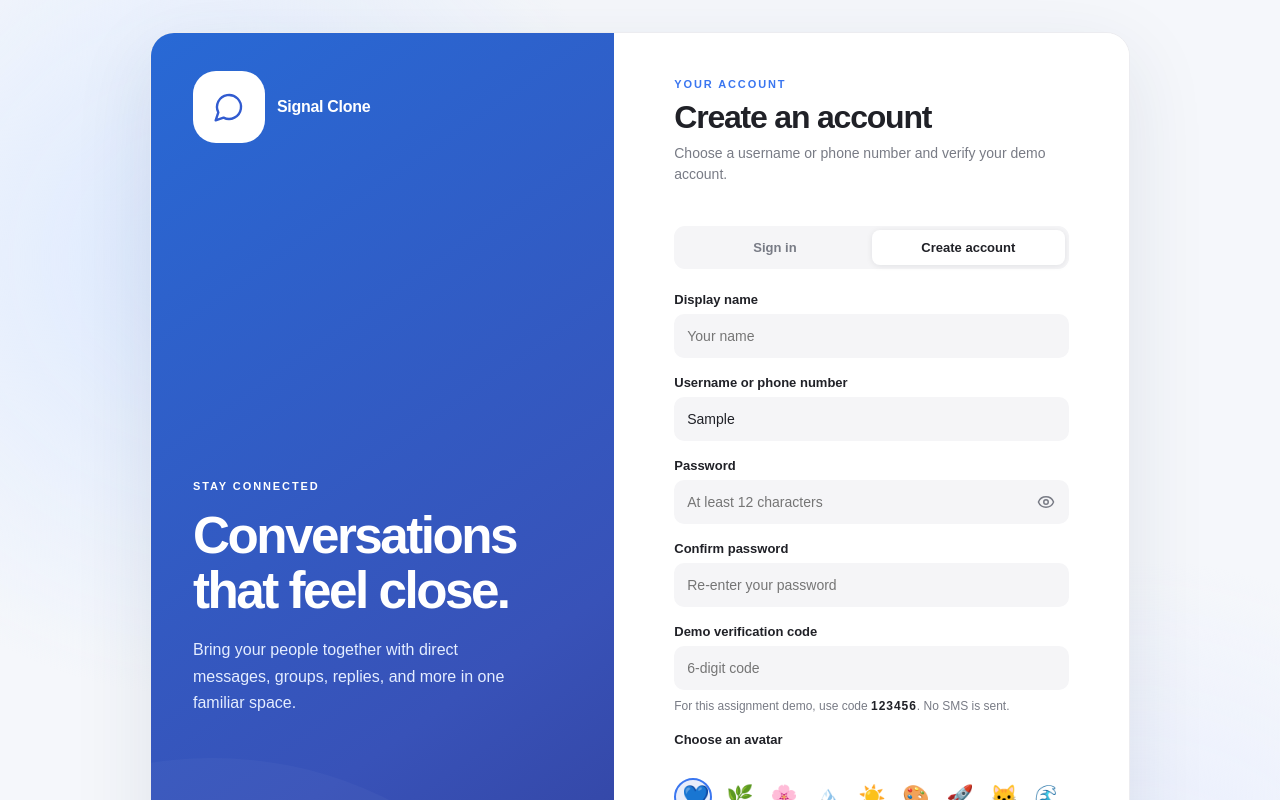
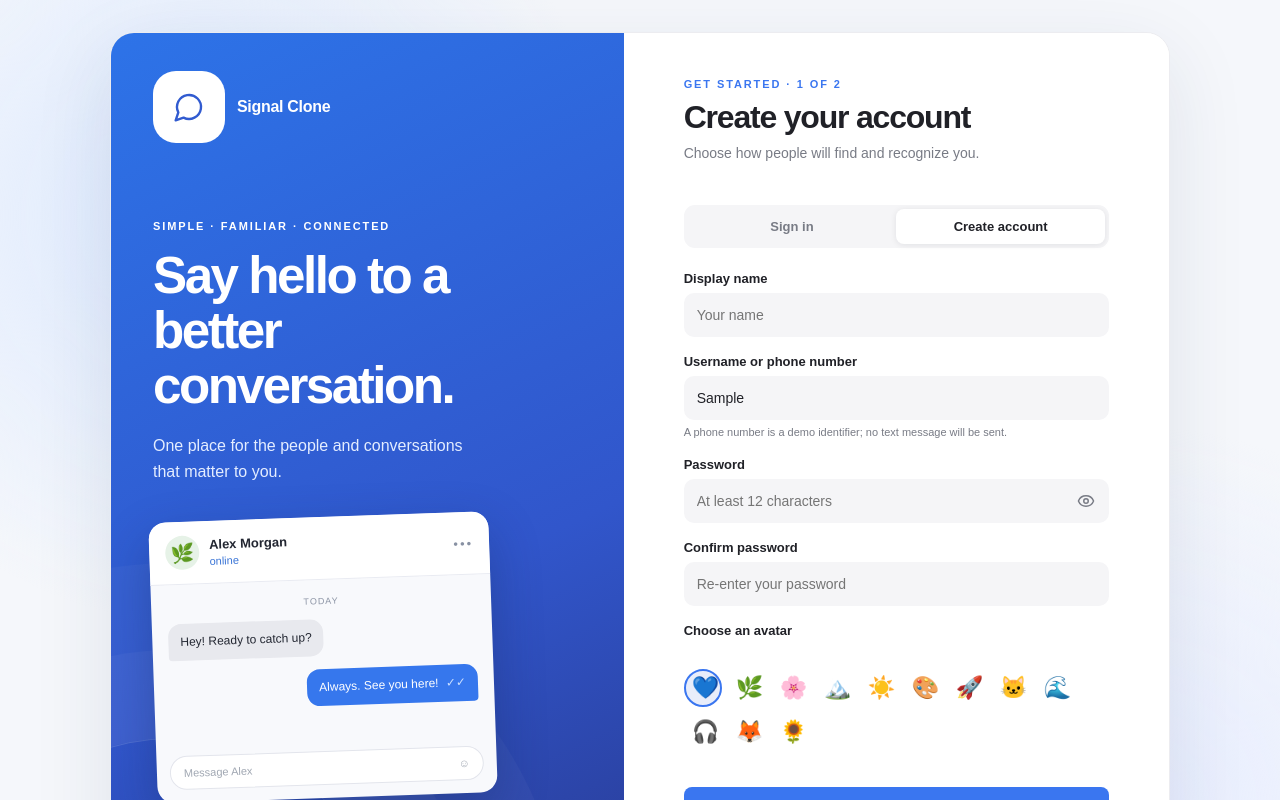
Before and after one commit to Thunderbirdmen/signal-clone, a Next.js app in the folder frontend/: page / in a window 1280 px wide. Both pictures are taken after typing "Sample", "Sample123" into the empty fields and a click on the button "Create account". Shown: the top 800 px of the page. Built offline with nearby package versions, Linux system fonts and the light colour scheme; no server answers.

Commit message:
Polish two-step onboarding and session recovery

```diff
--- a/frontend/src/app/globals.css
+++ b/frontend/src/app/globals.css
@@ -227,10 +227,10 @@ small {
   padding: 32px 20px 18px;
 }
 .auth-shell {
-  width: min(980px, 100%);
+  width: min(1060px, 100%);
   min-height: 650px;
   display: grid;
-  grid-template-columns: minmax(320px, 0.9fr) minmax(400px, 1fr);
+  grid-template-columns: minmax(320px, 0.94fr) minmax(400px, 1fr);
   background: var(--bg);
   border: 1px solid var(--line);
   border-radius: 24px;
@@ -243,7 +243,7 @@ small {
   justify-content: space-between;
   padding: 38px 42px;
   color: #fff;
-  background: linear-gradient(145deg, #2869d5, #3852b8 62%, #303a92);
+  background: linear-gradient(155deg, #2d73e8, #3156cb 62%, #293b95);
   position: relative;
   overflow: hidden;
 }
@@ -290,6 +290,18 @@ small {
   line-height: 1.65;
   max-width: 320px;
 }
+.auth-chat-preview { max-width: 340px; margin-top: 31px; overflow: hidden; border-radius: 17px; background: #f8f9fc; color: #222631; box-shadow: 0 20px 50px #12265b55; transform: rotate(-2deg); }
+.auth-preview-top { display: flex; align-items: center; gap: 10px; padding: 14px 16px; background: white; border-bottom: 1px solid #e9ebf2; font-size: 13px; }
+.auth-preview-top small { color: #3974d6; font-size: 11px; margin-top: 3px; }
+.auth-preview-avatar { width: 34px; height: 34px; display: grid; place-items: center; border-radius: 50%; background: #e6f2e7; font-size: 19px; }
+.auth-preview-dots { margin-left: auto; color: #8891a3; letter-spacing: 2px; }
+.auth-preview-messages { min-height: 171px; padding: 16px; display: flex; flex-direction: column; gap: 13px; align-items: flex-start; }
+.auth-preview-day { align-self: center; color: #8c94a5; font-size: 9px; letter-spacing: 1px; }
+.auth-preview-incoming, .auth-preview-outgoing { max-width: 84%; padding: 10px 12px; border-radius: 13px; font-size: 12px; line-height: 1.4; }
+.auth-preview-incoming { background: #e8e9ee; border-bottom-left-radius: 4px; }
+.auth-preview-outgoing { align-self: flex-end; background: #3677ed; color: white; border-bottom-right-radius: 4px; }
+.auth-preview-outgoing span { color: #c9deff; margin-left: 4px; }
+.auth-preview-compose { margin: 0 13px 13px; padding: 10px 13px; border: 1px solid #e3e5ec; border-radius: 20px; background: white; color: #a0a7b2; font-size: 11px; display: flex; justify-content: space-between; }
 .auth-intro-foot {
   display: flex;
   align-items: center;
@@ -362,6 +374,13 @@ small {
 .auth-password-field button:hover { background: var(--surface); }
 .auth-otp-note { margin: -9px 0 0; color: var(--muted); font-size: 12px; line-height: 1.45; }
 .auth-otp-note strong { color: var(--text); letter-spacing: 0.08em; }
+.auth-field-help { margin: -12px 0 0; color: var(--muted); font-size: 11px; line-height: 1.4; }
+.auth-code-input { text-align: center; letter-spacing: 0.5em; font-size: 22px !important; font-weight: 700; }
+.auth-verification-icon { width: 56px; height: 56px; display: grid; place-items: center; border-radius: 17px; background: var(--selected); color: var(--blue); }
+.auth-back { color: var(--blue); font-size: 13px; display: flex; align-items: center; gap: 5px; width: fit-content; padding: 4px 0; }
+.auth-back:hover { text-decoration: underline; }
+.auth-demo-toggle { width: 100%; min-height: 42px; color: var(--blue); border: 1px solid var(--line); border-radius: 9px; font-size: 13px; font-weight: 650; }
+.auth-demo-toggle:hover { background: var(--surface); }
 .auth-avatar-label { font-size: 13px; font-weight: 650; }
 .auth-submit { min-height: 45px; margin-top: 5px; justify-content: center; gap: 9px; }
 .auth-error { margin: 0; }
@@ -411,6 +430,7 @@ small {
 .demo-buttons {
   display: flex;
   gap: 8px;
+  margin-top: 10px;
 }
 .demo-buttons button {
   border: 1px solid var(--line);
--- a/frontend/src/components/Auth.tsx
+++ b/frontend/src/components/Auth.tsx
@@ -1,5 +1,5 @@
 import { useState } from "react";
-import { ArrowRight, Eye, EyeOff, LockKeyhole, ShieldCheck } from "lucide-react";
+import { ArrowLeft, ArrowRight, Eye, EyeOff, LockKeyhole, ShieldCheck } from "lucide-react";
 import { api, post, User, AVATARS } from "@/lib/api";
 import { SignalLogo } from "./ui";
 
@@ -7,6 +7,8 @@ type Mode = "signin" | "signup";
 
 export default function Auth({ onLogin }: { onLogin: (token: string, user: User) => void }) {
   const [mode, setMode] = useState<Mode>("signin");
+  const [step, setStep] = useState<"details" | "verify">("details");
+  const [showDemo, setShowDemo] = useState(false);
   const [username, setUsername] = useState("");
   const [name, setName] = useState("");
   const [avatar, setAvatar] = useState("💙");
@@ -19,6 +21,7 @@ export default function Auth({ onLogin }: { onLogin: (token: string, user: User)
 
   function changeMode(next: Mode) {
     setMode(next);
+    setStep("details");
     setError("");
     setPassword("");
     setConfirmation("");
@@ -27,8 +30,13 @@ export default function Auth({ onLogin }: { onLogin: (token: string, user: User)
   }
 
   async function submit() {
-    if (mode === "signup" && password !== confirmation) {
-      setError("Passwords do not match.");
+    if (mode === "signup" && step === "details") {
+      if (password !== confirmation) {
+        setError("Passwords do not match.");
+        return;
+      }
+      setError("");
+      setStep("verify");
       return;
     }
     setBusy(true);
@@ -70,49 +78,61 @@ export default function Auth({ onLogin }: { onLogin: (token: string, user: User)
         <aside className="auth-intro">
           <div className="auth-brand"><SignalLogo /><span>Signal Clone</span></div>
           <div className="auth-intro-copy">
-            <span className="auth-eyebrow">STAY CONNECTED</span>
-            <h1>Conversations that feel close.</h1>
-            <p>Bring your people together with direct messages, groups, replies, and more in one familiar space.</p>
+            <span className="auth-eyebrow">SIMPLE · FAMILIAR · CONNECTED</span>
+            <h1>Say hello to a better conversation.</h1>
+            <p>One place for the people and conversations that matter to you.</p>
+            <div className="auth-chat-preview" aria-hidden="true">
+              <div className="auth-preview-top"><span className="auth-preview-avatar">🌿</span><span><strong>Alex Morgan</strong><small>online</small></span><span className="auth-preview-dots">•••</span></div>
+              <div className="auth-preview-messages"><span className="auth-preview-day">TODAY</span><div className="auth-preview-incoming">Hey! Ready to catch up?</div><div className="auth-preview-outgoing">Always. See you here! <span>✓✓</span></div></div>
+              <div className="auth-preview-compose">Message Alex <span>☺</span></div>
+            </div>
           </div>
-          <div className="auth-intro-foot"><ShieldCheck size={18} aria-hidden="true" /><span>Educational project · Not an official Signal app</span></div>
+          <div className="auth-intro-foot"><ShieldCheck size={18} aria-hidden="true" /><span>Signal-inspired educational project · Not affiliated with Signal</span></div>
         </aside>
         <section className="auth-card" aria-label="Account access">
           <div className="auth-mobile-brand"><SignalLogo /><span>Signal Clone</span></div>
           <div className="auth-heading">
-            <span className="auth-eyebrow">YOUR ACCOUNT</span>
-            <h2>{mode === "signin" ? "Welcome back" : "Create an account"}</h2>
-            <p>{mode === "signin" ? "Sign in to continue your conversations." : "Choose a username or phone number and verify your demo account."}</p>
+            <span className="auth-eyebrow">{mode === "signup" ? `GET STARTED · ${step === "details" ? "1 OF 2" : "2 OF 2"}` : "WELCOME BACK"}</span>
+            <h2>{mode === "signin" ? "Sign in" : step === "details" ? "Create your account" : "Verify your account"}</h2>
+            <p>{mode === "signin" ? "Continue to your conversations." : step === "details" ? "Choose how people will find and recognize you." : `Enter the demo code to finish creating ${username.trim()}.`}</p>
           </div>
-          <div className="auth-tabs" role="tablist" aria-label="Account action">
-            <button type="button" role="tab" aria-selected={mode === "signin"} className={mode === "signin" ? "active" : ""} onClick={() => changeMode("signin")} disabled={busy}>Sign in</button>
-            <button type="button" role="tab" aria-selected={mode === "signup"} className={mode === "signup" ? "active" : ""} onClick={() => changeMode("signup")} disabled={busy}>Create account</button>
+          <div className="auth-tabs" role="group" aria-label="Account action">
+            <button type="button" aria-pressed={mode === "signin"} className={mode === "signin" ? "active" : ""} onClick={() => changeMode("signin")} disabled={busy}>Sign in</button>
+            <button type="button" aria-pressed={mode === "signup"} className={mode === "signup" ? "active" : ""} onClick={() => changeMode("signup")} disabled={busy}>Create account</button>
           </div>
           <form className="auth-form" onSubmit={(e) => { e.preventDefault(); void submit(); }}>
+            {mode === "signup" && step === "verify" ? <>
+              <div className="auth-verification-icon"><LockKeyhole size={26} aria-hidden="true" /></div>
+              <label>6-digit verification code<input className="auth-code-input" autoFocus autoComplete="one-time-code" inputMode="numeric" pattern="[0-9]{6}" maxLength={6} value={otp} onChange={(e) => setOtp(e.target.value.replace(/\D/g, "").slice(0, 6))} required placeholder="••••••" disabled={busy} /></label>
+              <p className="auth-otp-note">This assignment uses a fixed mock code: <strong>123456</strong>. No SMS is sent and this does not verify phone ownership.</p>
+              <button className="auth-back" type="button" onClick={() => { setStep("details"); setError(""); }} disabled={busy}><ArrowLeft size={16} /> Edit account details</button>
+            </> : <>
             {mode === "signup" && <label>Display name<input autoComplete="name" value={name} onChange={(e) => setName(e.target.value)} required maxLength={60} placeholder="Your name" disabled={busy} /></label>}
             <label>Username or phone number<input autoComplete="username" value={username} onChange={(e) => setUsername(e.target.value)} required minLength={3} maxLength={64} spellCheck={false} placeholder="Username or phone number" disabled={busy} /></label>
+            {mode === "signup" && <p className="auth-field-help">A phone number is a demo identifier; no text message will be sent.</p>}
             <label>Password<span className="auth-password-field">
               <input type={showPassword ? "text" : "password"} autoComplete={mode === "signin" ? "current-password" : "new-password"} minLength={mode === "signup" ? 12 : 1} maxLength={128} value={password} onChange={(e) => setPassword(e.target.value)} required placeholder={mode === "signup" ? "At least 12 characters" : "Enter your password"} disabled={busy} />
               <button type="button" onClick={() => setShowPassword((value) => !value)} aria-label={showPassword ? "Hide password" : "Show password"} disabled={busy}>{showPassword ? <EyeOff size={18} /> : <Eye size={18} />}</button>
             </span></label>
             {mode === "signup" && <><label>Confirm password<input type={showPassword ? "text" : "password"} autoComplete="new-password" minLength={12} maxLength={128} value={confirmation} onChange={(e) => setConfirmation(e.target.value)} required placeholder="Re-enter your password" disabled={busy} /></label>
-              <label>Demo verification code<input inputMode="numeric" pattern="[0-9]{6}" maxLength={6} value={otp} onChange={(e) => setOtp(e.target.value.replace(/\D/g, "").slice(0, 6))} required placeholder="6-digit code" disabled={busy} /></label>
-              <p className="auth-otp-note">For this assignment demo, use code <strong>123456</strong>. No SMS is sent.</p>
               <div className="auth-avatar-label">Choose an avatar</div>
               <div className="avatar-picker" role="group" aria-label="Profile avatar">{AVATARS.map((a) => <button type="button" aria-label={`Choose ${a} avatar`} aria-pressed={avatar === a} key={a} className={avatar === a ? "chosen" : ""} onClick={() => setAvatar(a)} disabled={busy}>{a}</button>)}</div>
             </>}
+            </>}
             {error && <p role="alert" className="error auth-error">{error}</p>}
-            <button className="primary wide auth-submit" disabled={busy}>{busy ? "Please wait…" : mode === "signin" ? "Sign in" : "Create account"}{!busy && <ArrowRight size={18} aria-hidden="true" />}</button>
+            <button className="primary wide auth-submit" disabled={busy}>{busy ? "Connecting…" : mode === "signin" ? "Sign in" : step === "details" ? "Continue" : "Verify and create account"}{!busy && <ArrowRight size={18} aria-hidden="true" />}</button>
           </form>
-          <div className="demo-divider"><span>or try a sample account</span></div>
-          <div className="demo-buttons">
+          {mode === "signin" && <><div className="demo-divider"><span>New here? Explore the demo</span></div>
+          <button type="button" className="auth-demo-toggle" aria-expanded={showDemo} onClick={() => setShowDemo((value) => !value)} disabled={busy}>{showDemo ? "Hide sample accounts" : "Try a sample account"}</button>
+          {showDemo && <div className="demo-buttons">
             <button type="button" disabled={busy} onClick={() => void enterDemo("alex")}>🌿 Alex</button>
             <button type="button" disabled={busy} onClick={() => void enterDemo("maya")}>🌸 Maya</button>
             <button type="button" disabled={busy} onClick={() => void enterDemo("jordan")}>🏔️ Jordan</button>
-          </div>
-          <p className="demo-note"><LockKeyhole size={14} aria-hidden="true" /> This is a public demo. Messages are not end-to-end encrypted; do not share private information.</p>
+          </div>}</>}
+          <p className="demo-note"><LockKeyhole size={14} aria-hidden="true" /> Public demonstration: messages are not end-to-end encrypted. Do not share private information.</p>
         </section>
       </div>
-      <footer>Signal-inspired recruitment project</footer>
+      <footer>Built for the SDE fullstack assignment</footer>
     </main>
   );
 }
```
Also changed, not shown: frontend/src/components/Messenger.tsx (+5 -2 lines), frontend/src/lib/api.ts (+10 -2 lines), 1 other file (tests, documents, lock files or other folders).
